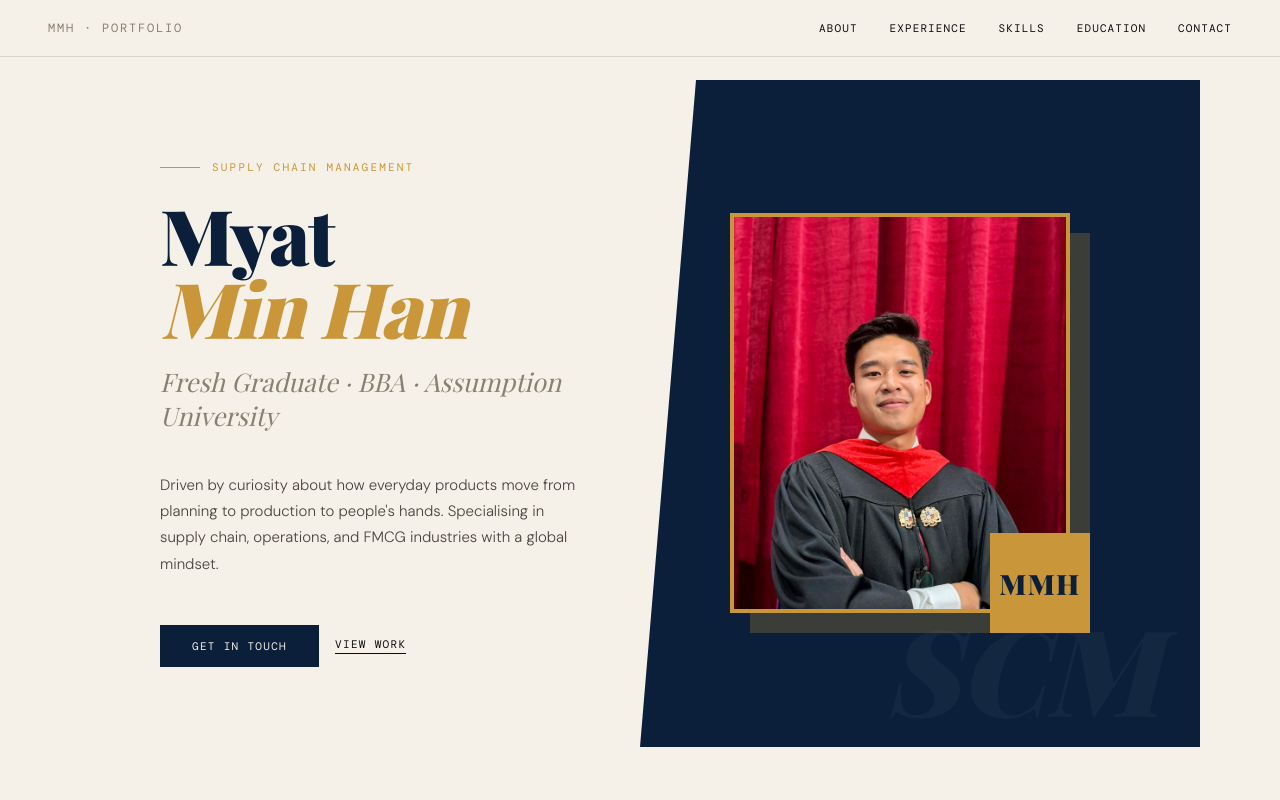
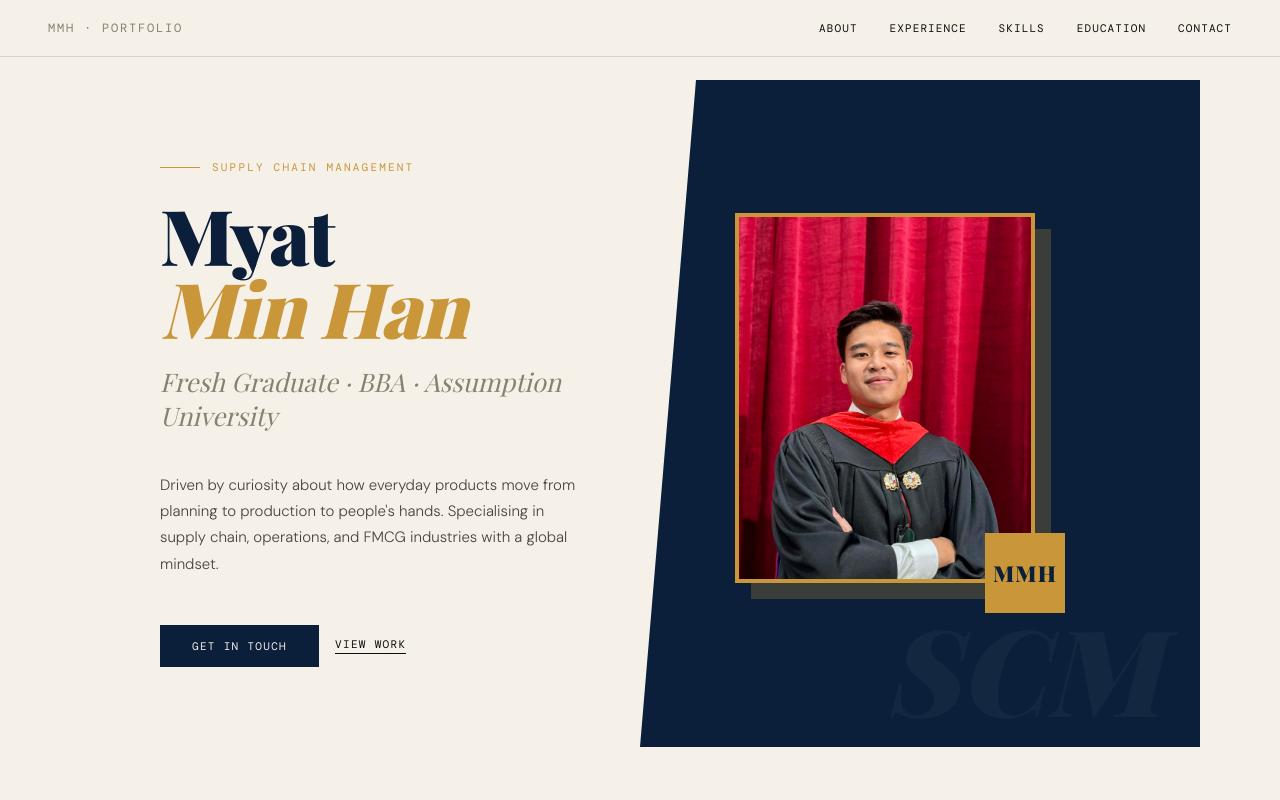
Before and after one commit to ThantSinNyan/MMH-Portfolio, a plain HTML site: page index.html in a window 1280 px wide. Shown: the top 800 px of the page. Drawn offline with nearby package versions, Linux system fonts and the light colour scheme; a web font is replaced by a local one.

Commit message:
Fix hero photo overflow

```diff
--- a/index.html
+++ b/index.html
@@ -107,6 +107,7 @@
     transition: color 0.2s, border-color 0.2s;
   }
   .btn-secondary:hover { color: var(--gold); border-color: var(--gold); }
+
   .hero-right {
     position: relative; display: flex; align-items: center; justify-content: center;
     overflow: hidden;
@@ -116,19 +117,26 @@
     background: var(--navy);
     clip-path: polygon(10% 0, 100% 0, 100% 100%, 0 100%);
   }
-  .hero-photo-wrapper { position: relative; z-index: 2; margin-left: -40px; }
+
+  /* KEY FIX: padding-bottom makes room for the initials badge inside the wrapper */
+  .hero-photo-wrapper {
+    position: relative; z-index: 2;
+    margin-left: -40px;
+    padding-bottom: 30px;
+    padding-right: 30px;
+  }
   .hero-photo {
-    width: 340px; height: 400px;
-    object-fit: cover; object-position: top; display: block;
+    width: 300px; height: 370px;
+    object-fit: cover; object-position: top center; display: block;
     border: 4px solid var(--gold);
-    box-shadow: 20px 20px 0 rgba(201,151,58,0.25);
+    box-shadow: 16px 16px 0 rgba(201,151,58,0.25);
   }
   .hero-initials {
-    position: absolute; bottom: -20px; right: -20px;
-    width: 100px; height: 100px; background: var(--gold);
+    position: absolute; bottom: 0; right: 0;
+    width: 80px; height: 80px; background: var(--gold);
     display: flex; align-items: center; justify-content: center;
     font-family: 'Playfair Display', serif;
-    font-size: 28px; font-weight: 900; color: var(--navy); letter-spacing: 0.05em;
+    font-size: 22px; font-weight: 900; color: var(--navy); letter-spacing: 0.05em;
   }
   .hero-bg-text {
     position: absolute; bottom: 20px; right: 40px;
@@ -280,8 +288,8 @@
     .nav-links { display: none; }
     .hero { grid-template-columns: 1fr; min-height: auto; }
     .hero-left { padding: 120px 24px 60px; }
-    .hero-right { min-height: 380px; }
-    .hero-photo { width: 260px; height: 320px; }
+    .hero-right { min-height: 420px; }
+    .hero-photo { width: 220px; height: 280px; }
     .hero-right::before { clip-path: polygon(0 0, 100% 0, 100% 100%, 0 100%); }
     section { padding: 72px 24px; }
     .about-grid { grid-template-columns: 1fr; gap: 48px; }
```
